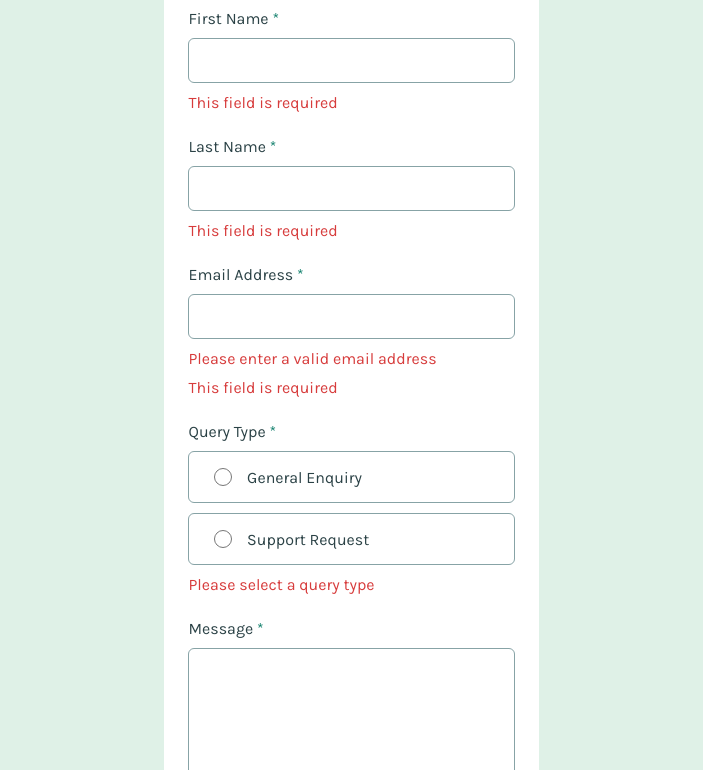
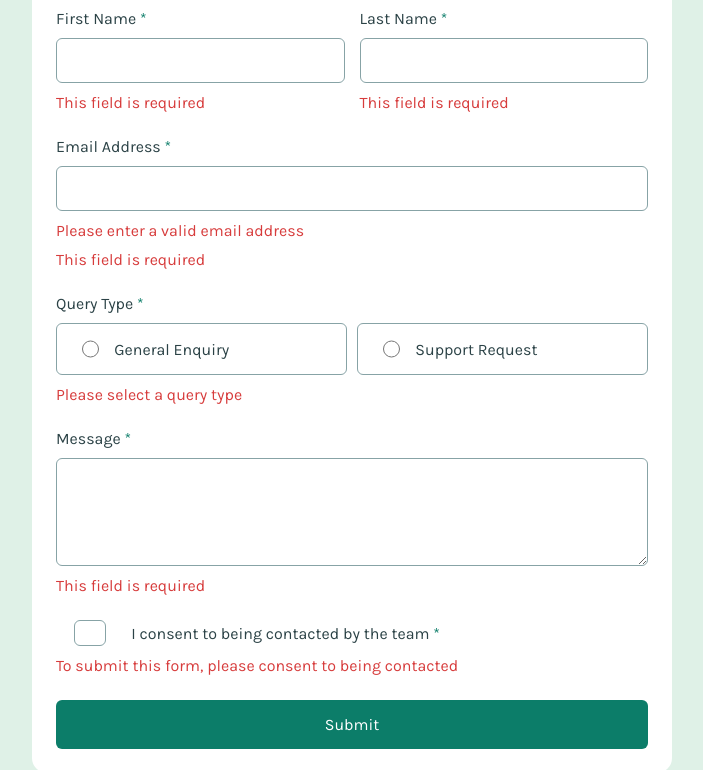
Before and after one commit to PJIceskull/contact-form-main, a website: page index.html in a window 1280 px wide. Shown: the part 102-872 px from the top of the page, without its empty margins (288-991 px from the left). Drawn offline with nearby package versions, Linux system fonts and the light colour scheme; files that its build step writes are made by us from their sources.

Commit message:
created file for media queries

```diff
--- /dev/null
+++ b/scss/mediascreen.scss
@@ -0,0 +1,17 @@
+@use "variables.scss";
+
+// Media Queries for Device Screens
+@media screen and (width >= 1024px) {
+  .contactForm {
+    max-width: variables.$desktopWidth;
+    width: 50vw;
+    align-items: flex-start;
+    textarea {
+      max-height: 108px;
+    }
+  }
+  .wrapper {
+    flex-direction: row;
+    gap: 15px;
+  }
+}
--- a/scss/styles.scss
+++ b/scss/styles.scss
@@ -2,3 +2,4 @@
 @use "variables.scss";
 @use "structure.scss";
 @use "form.scss";
+@use "mediascreen.scss";
```
